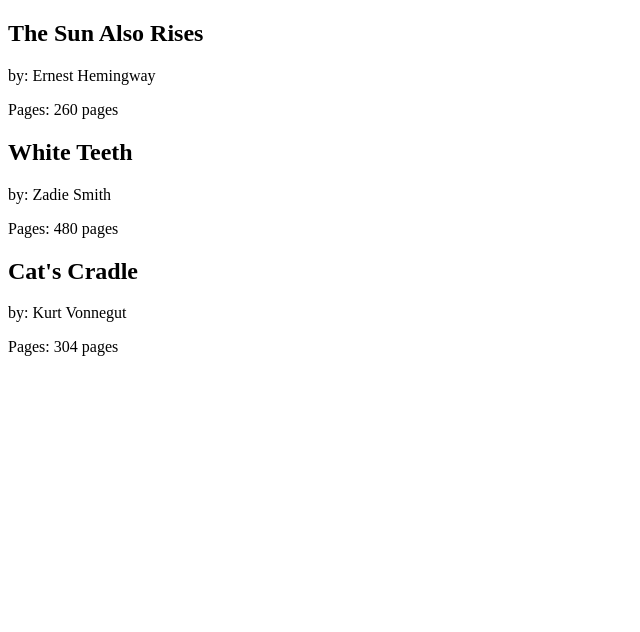
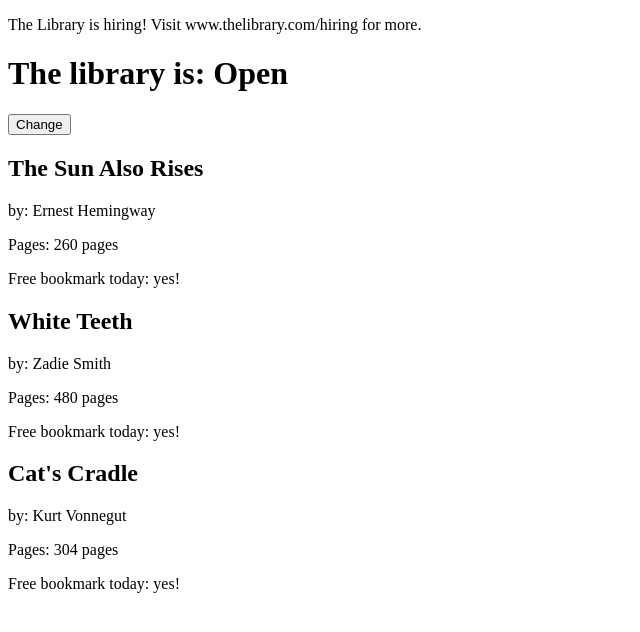
Before and after one commit to nsabahi/online-courses, a React (Create React App) app in the folder react-essential-training/react-intro/: page / in a window 1280 px wide. Shown: the top 632 px of the page, without its empty margins (0-640 px from the left). Built offline with nearby package versions, Linux system fonts and the light colour scheme.

Commit message:
Add state handling and conditional rendering

```diff
--- a/react-essential-training/react-intro/src/index.js
+++ b/react-essential-training/react-intro/src/index.js
@@ -7,28 +7,59 @@ let bookList = [
   {title: "Cat's Cradle", author: "Kurt Vonnegut", pages: 304}
 ]
 
-const Book = ({title, author, pages}) => {
+const Book = ({title, author, pages, freeBookmark}) => {
   return(
     <section>
       <h2>{title}</h2>
       <p>by: {author}</p>
       <p>Pages: {pages} pages</p>
+      <p>Free bookmark today: {freeBookmark ? 'yes!' : 'no!'} </p>
     </section>
   )
 }
 
-const Library = ({books}) => {
+const Hiring = () =>
+  <div>
+    <p>The Library is hiring! Visit www.thelibrary.com/hiring for more.</p>
+  </div>
+
+const NotHiring = () =>
+  <div>
+    <p>The Library is not hiring. Check back for more details.</p>
+  </div>
+
+class Library extends Component {
+  state = {
+    open: true,
+    freeBookmark: true,
+    hiring: true,
+  }
+
+  // Arrow functions automatically bind 'this'
+  toggleOpenClosed = () => {
+    this.setState( prevState => ({
+      open:!prevState.open
+    }))
+  }
+
+  render() {
+    const { books } = this.props
     return (
       <div>
+        {this.state.hiring ? <Hiring /> : <NotHiring />}
+        <h1>The library is: {this.state.open ? 'Open' : 'Closed'}</h1>
+        <button onClick={this.toggleOpenClosed}>Change</button>
         {books.map(
           (book, i) => <Book
             key={i}
             title={book.title}
             author={book.author}
-          pages={book.pages}/>
+            pages={book.pages}
+            freeBookmark={this.state.freeBookmark}/>
         )}
       </div>
     )
+  }
 }
 
 render(
```
Lines whose indentation alone changed are shown as unchanged.
